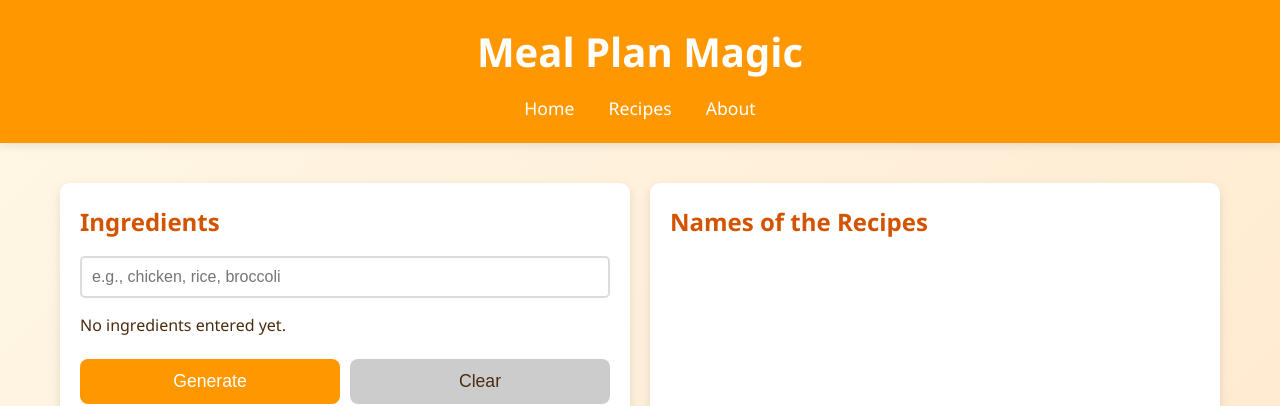
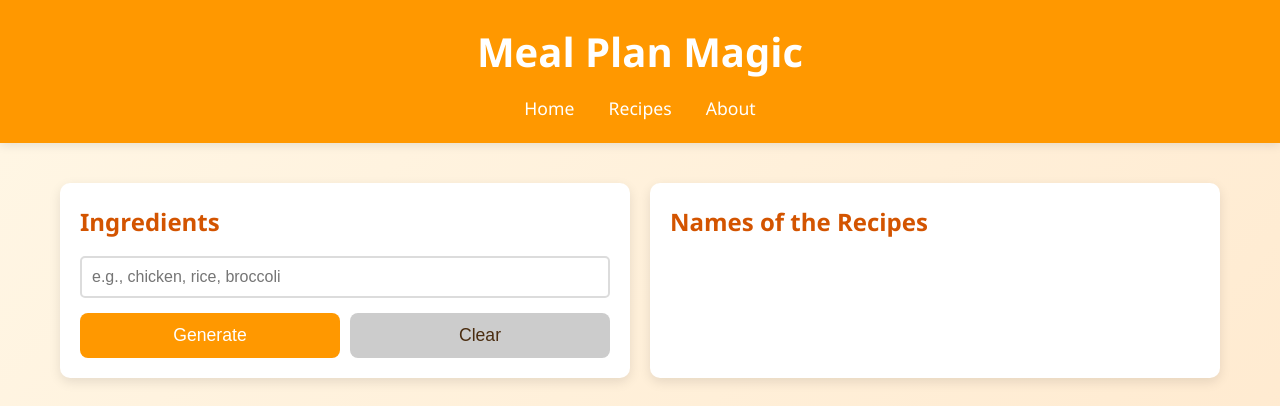
Before and after one commit to kentishnguyen/kentishnguyen.github.io, a website: page index.html in a window 1280 px wide. Shown: the top 406 px of the page. Drawn offline with Linux system fonts and the light colour scheme.

Commit message:
Update index.html

```diff
--- a/index.html
+++ b/index.html
@@ -23,9 +23,10 @@
         <div class="search-bar">
           <input type="text" id="ingredient-input" placeholder="e.g., chicken, rice, broccoli">
         </div>
-        <div class="ingredients-list" id="ingredients-list">
+       <!-- <div class="ingredients-list" id="ingredients-list">
           <p>No ingredients entered yet.</p>
         </div>
+        -->
         <div class="button-group">
           <button class="generate-btn" onclick="generateRecipes()">Generate</button>
           <button class="clear-btn" onclick="clearInput()">Clear</button>
```
